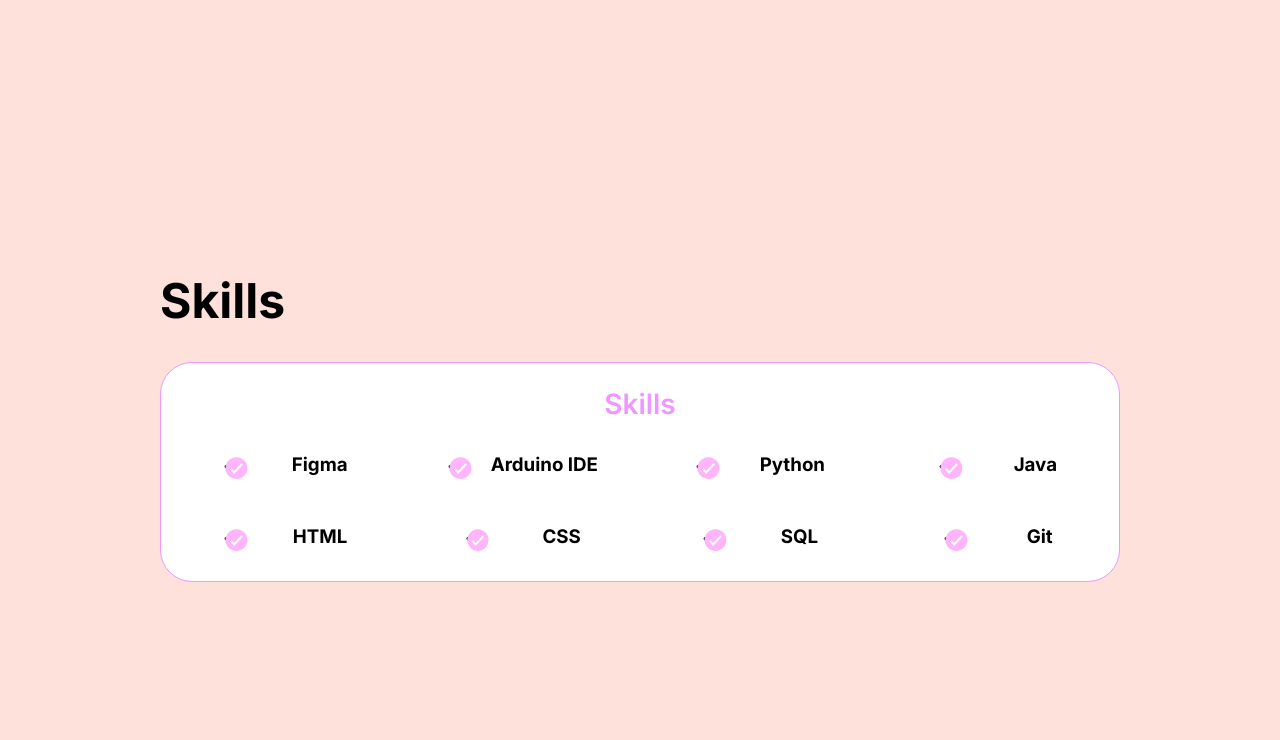
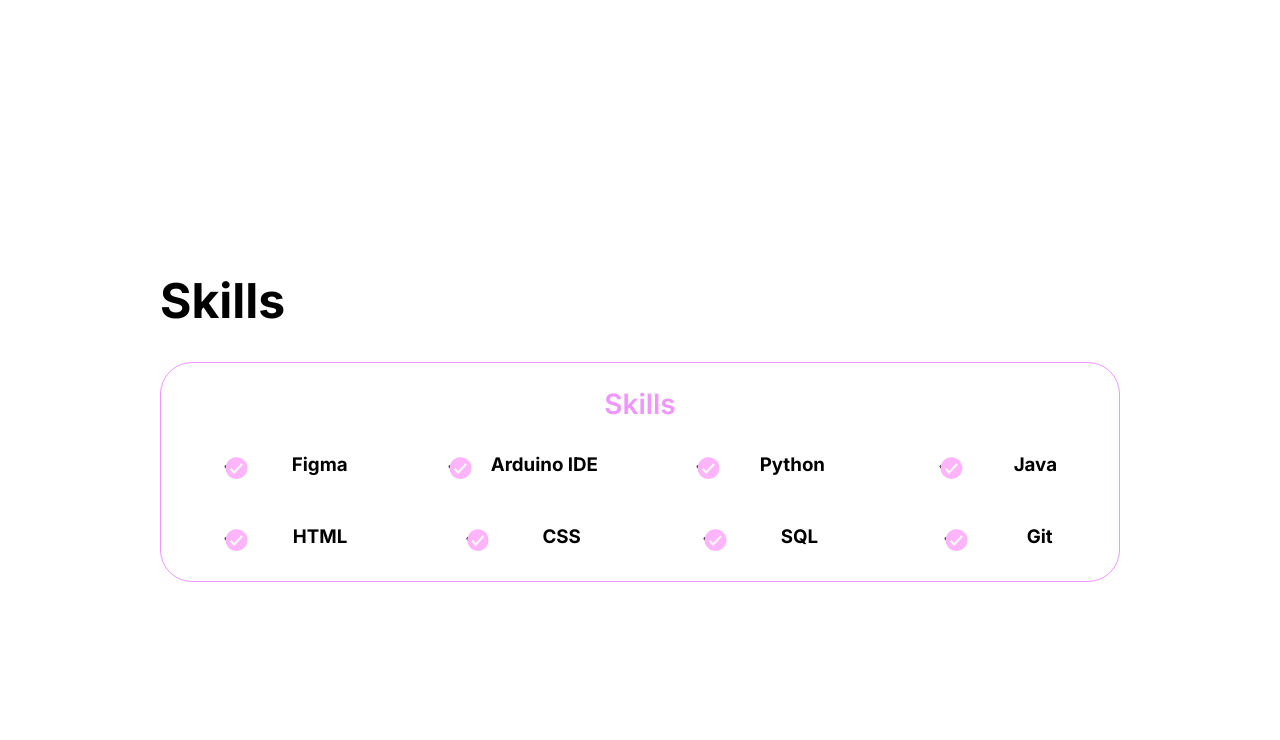
Before and after one commit to emilymyh/emilymyh.github.io, a plain HTML site: page index.html in a window 1280 px wide. Shown: the part 665-1405 px from the top of the page. Drawn offline with Linux system fonts and the light colour scheme; files whose address does not match are found by name.

Commit message:
Update style.css

```diff
--- a/style.css
+++ b/style.css
@@ -8,7 +8,7 @@
 }
 
 body {
-  background-color:rgb(255, 225, 219);
+  background-color:white;
   font-family: Inter;
 
 }
```
